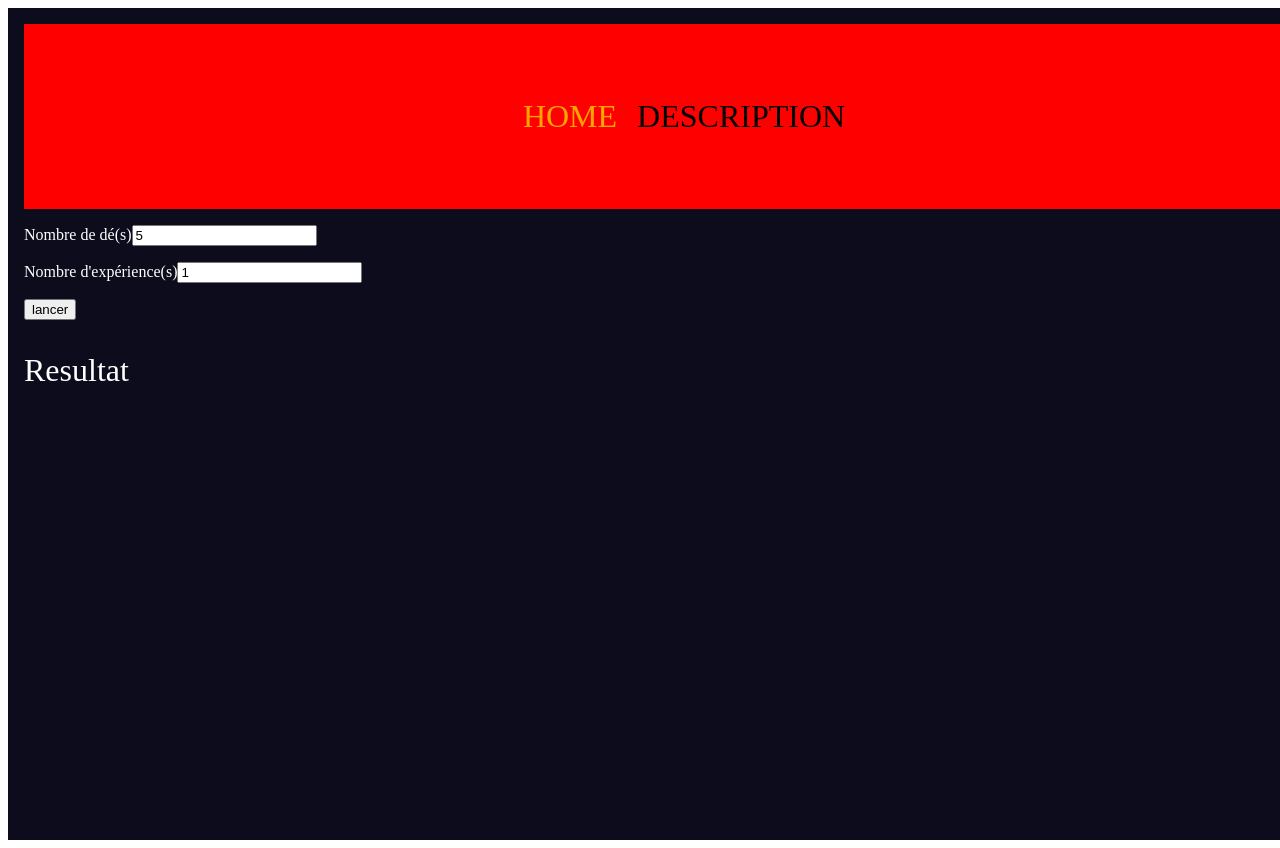
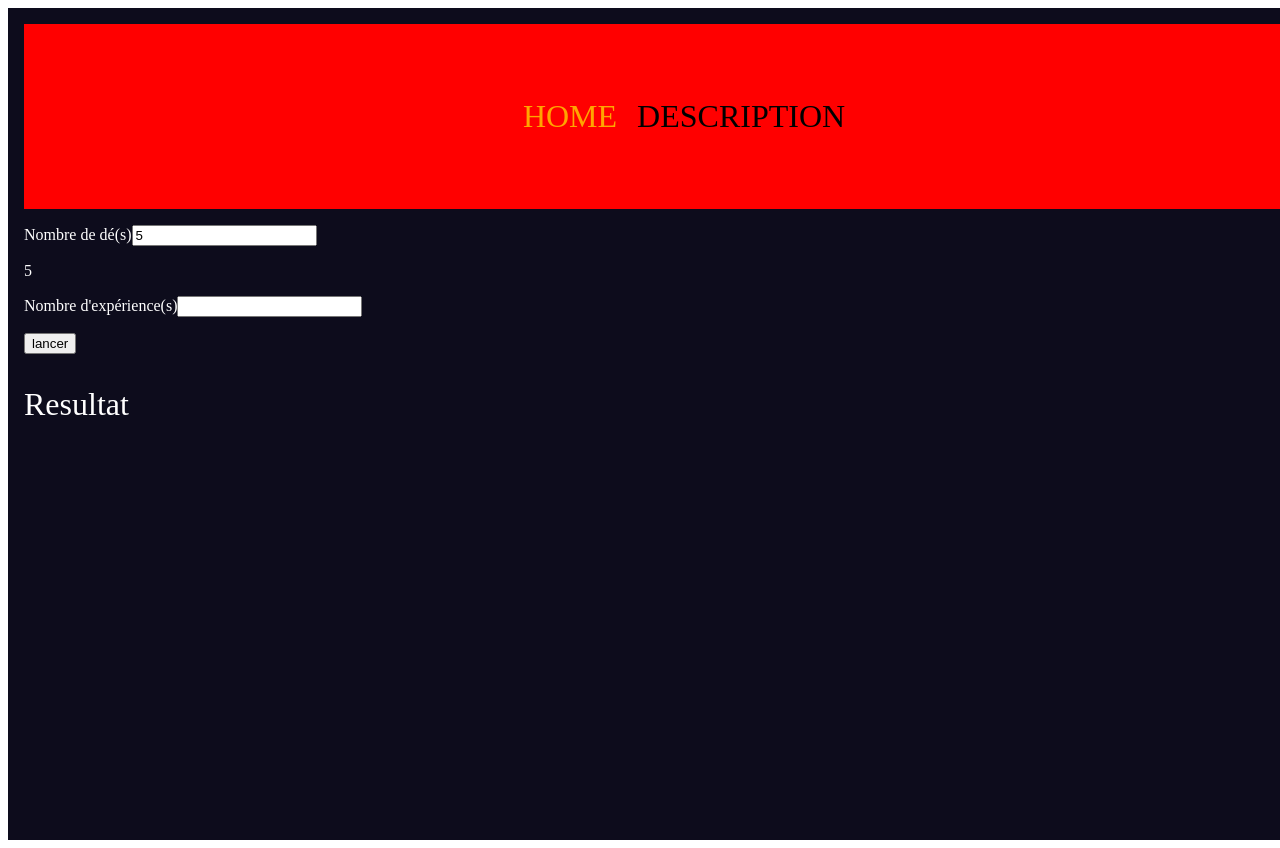
Before and after one commit to AngelPASTORROJAS/JeuDeDe, a React (Vite) app: page / in a window 1280 px wide. Shown: the top 848 px of the page. Built offline with nearby package versions, Linux system fonts and the light colour scheme.

Commit message:
feat: ajout de useReducer pour récuperer le nombre de dé

```diff
--- a/src/pages/HomePage.jsx
+++ b/src/pages/HomePage.jsx
@@ -1,13 +1,35 @@
+import { useReducer } from "react";
+
+const initialState = {
+  nbDe: 5,
+};
+const reducer = (state, action) => {
+  switch (action.type) {
+    case "updateDe":
+      return { ...state, nbDe: action.value };
+  }
+};
+
 const HomePage = () => {
+  const [state, dispatch] = useReducer(reducer, initialState);
+
   return (
     <>
-    <p style={{ color: "white" }}>
+      <p style={{ color: "white" }}>
         Nombre de dé(s)
-        <input type="number" value="5" min="1" />
+        <input
+          onChange={(e) =>
+            dispatch({ type: "updateDe", value: e.target.value })
+          }
+          type="number"
+          value={state.nbDe}
+          min="1"
+        />
       </p>
+      <p style={{ color: "white" }}>{state.nbDe}</p>
       <p style={{ color: "white" }}>
         Nombre d'expérience(s)
-        <input type="number" min="1" value="1" />
+        <input type="number" min="1" value={state.nbExperience} />
       </p>
       <button>lancer</button>
       <a style={{ textDecoration: "none" }} href="/statistic">
```
